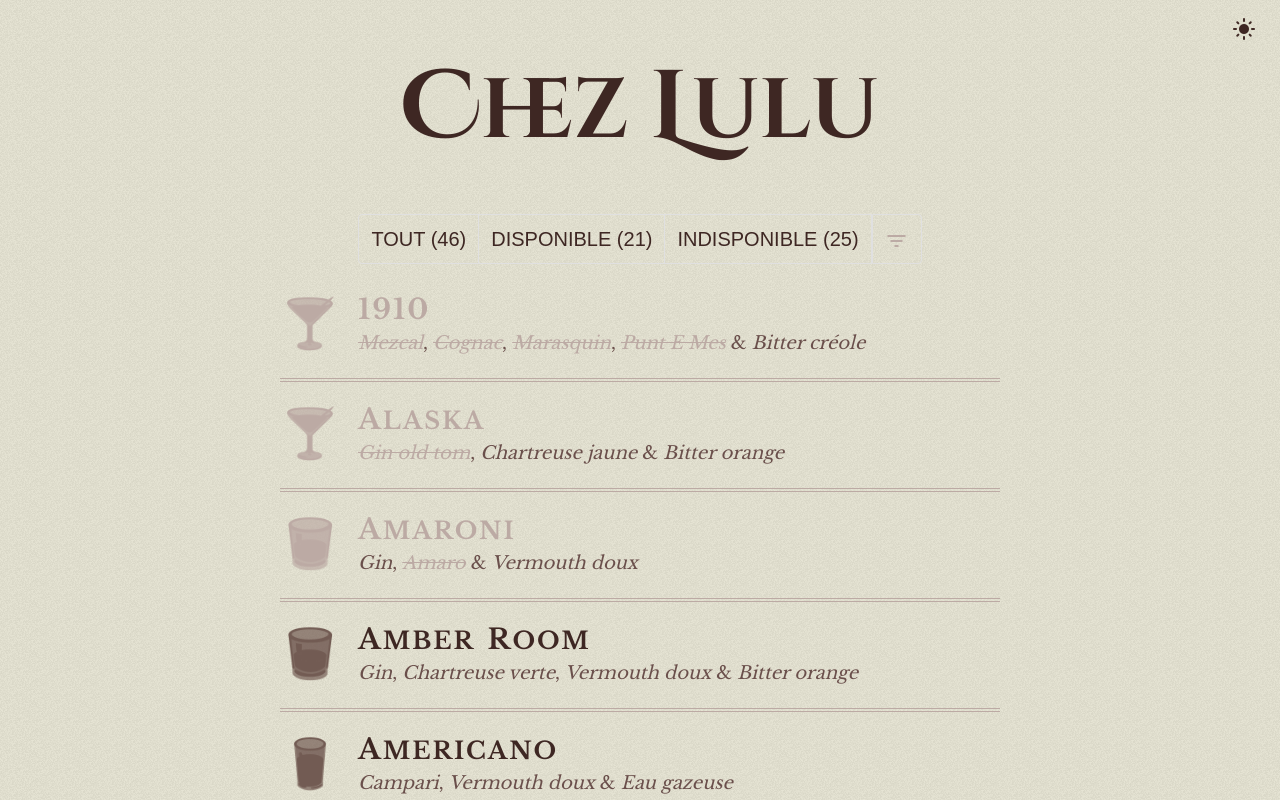
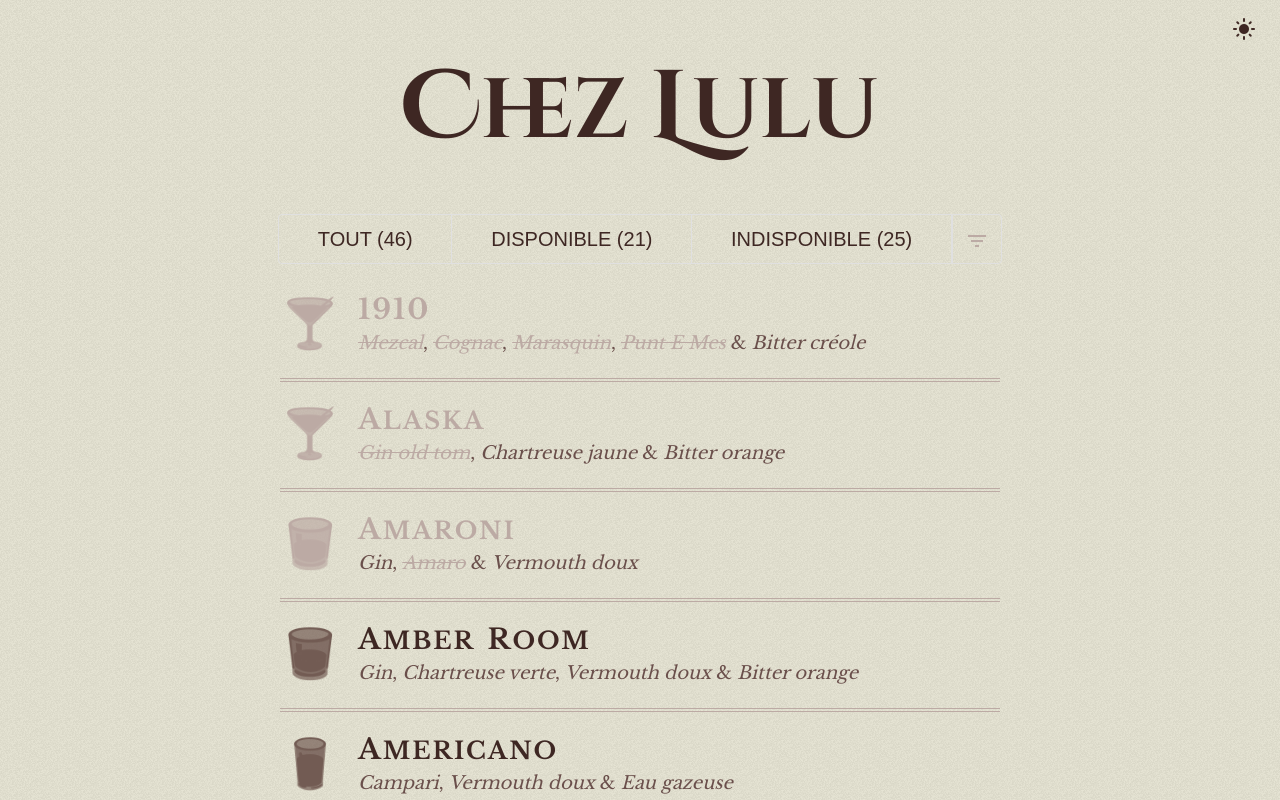
Before and after one commit to ludaub/chez-lulu, an Angular app: page / in a window 1280 px wide. Built offline with nearby package versions, Linux system fonts and the light colour scheme; a web font is replaced by a local one.

Commit message:
feat: increase filter bar width

```diff
--- a/src/app/app.component.scss
+++ b/src/app/app.component.scss
@@ -15,28 +15,28 @@
 @media screen and (min-width: 320px) {
   .toolbar {
     height: 148px;
-    padding-top: 24px;
+    padding: 24px 24px 0;
   }
 }
 
 @media screen and (min-width: 375px) {
   .toolbar {
     height: 162px;
-    padding-top: 24px;
+    padding: 24px 24px 0;
   }
 }
 
 @media screen and (min-width: 425px) {
   .toolbar {
     height: 188px;
-    padding-top: 36px;
+    padding: 36px 24px 0;
   }
 }
 
 @media screen and (min-width: 768px) {
   .toolbar {
     height: 284px;
-    padding-top: 48px;
+    padding: 48px 24px 0;
   }
 }
 
@@ -63,6 +63,11 @@
   display: flex;
   justify-content: center;
   width: 100%;
+
+  .toggle-group-availability {
+    max-width: 672px;
+    width: 100%;
+  }
 }
 
 @media screen and (min-width: 320px) {
--- a/src/styles.scss
+++ b/src/styles.scss
@@ -13,7 +13,7 @@ body {
 .toggle-group {
   @media screen and (min-width: 320px) {
     .mat-button-toggle {
-      font-size: 12px !important;
+      font-size: 11px !important;
       letter-spacing: 0 !important;
     }
 
@@ -24,23 +24,23 @@ body {
 
   @media screen and (min-width: 375px) {
     .mat-button-toggle {
-      font-size: 15px !important;
+      font-size: 14px !important;
       letter-spacing: 1px !important;
     }
 
     .mat-button-toggle-label-content {
-      line-height: 15px !important;
+      line-height: 14px !important;
     }
   }
 
   @media screen and (min-width: 425px) {
     .mat-button-toggle {
-      font-size: 18px !important;
+      font-size: 16px !important;
       letter-spacing: 2px !important;
     }
 
     .mat-button-toggle-label-content {
-      line-height: 18px !important;
+      line-height: 16px !important;
     }
   }
 
@@ -64,6 +64,10 @@ body {
     border-top-right-radius: 0;
   }
 
+  &.toggle-group-availability .mat-button-toggle {
+    flex-grow: 1;
+  }
+
   &.toggle-group-filter {
     border-bottom-left-radius: 0;
     border-top-left-radius: 0;
@@ -72,6 +76,8 @@ body {
 
 @media screen and (min-width: 320px) {
   .toggle-group-filter {
+    min-width: 32px;
+
     .mat-button-toggle-label-content {
       line-height: 16px !important;
       padding: 0 8px !important;
@@ -87,6 +93,8 @@ body {
 
 @media screen and (min-width: 375px) {
   .toggle-group-filter {
+    min-width: 34px;
+
     .mat-button-toggle-label-content {
       line-height: 18px !important;
       padding: 0 8px !important;
@@ -102,6 +110,8 @@ body {
 
 @media screen and (min-width: 425px) {
   .toggle-group-filter {
+    min-width: 36px;
+
     .mat-button-toggle-label-content {
       line-height: 20px !important;
     }
@@ -116,6 +126,8 @@ body {
 
 @media screen and (min-width: 768px) {
   .toggle-group-filter {
+    min-width: 48px;
+
     .mat-button-toggle-label-content {
       line-height: 48px !important;
       padding: 0 12px !important;
```
